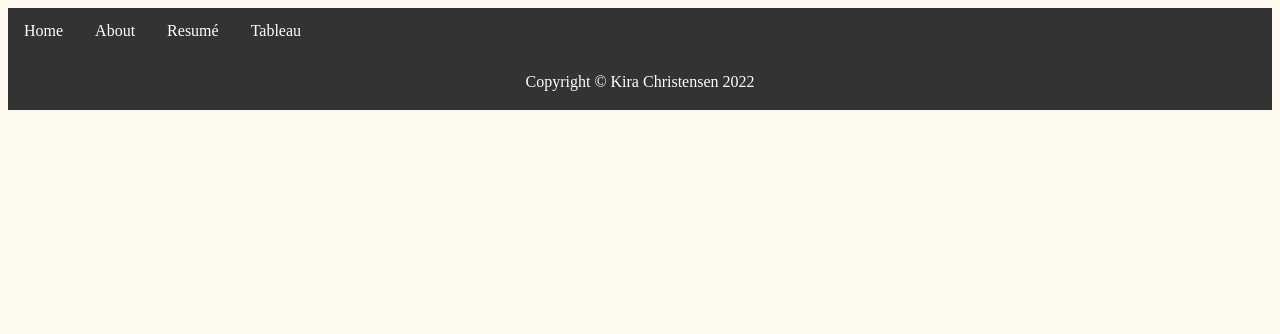
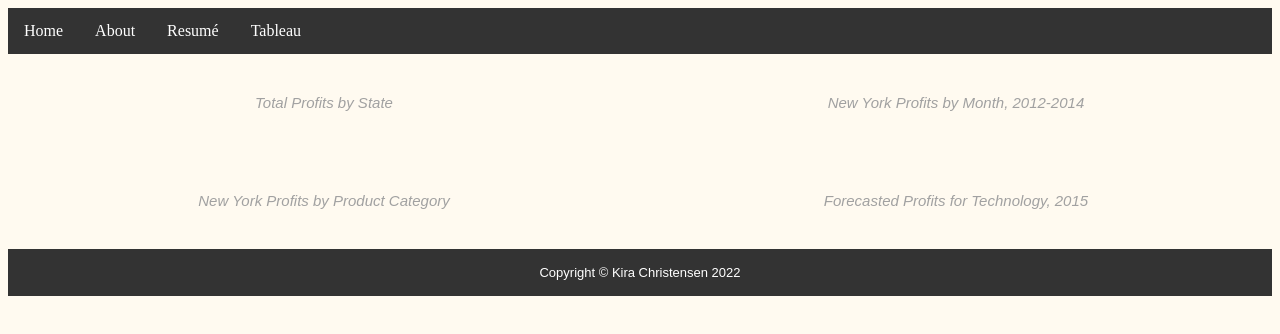
Before and after one commit to splashdragon/is201, a plain HTML site: page html/tableau.html in a window 1280 px wide. Drawn offline with Linux system fonts and the light colour scheme.

Commit message:
Add files via upload

```diff
--- a/html/tableau.html
+++ b/html/tableau.html
@@ -25,7 +25,9 @@
                 </div>
             </header>
             <!--main body-->
-            <div class="tableau-format">
+            <div>
+                <div class="row">
+                    <div class="column">
                         <!--tableau live graph 1-->
                         <div class='tableauPlaceholder' id='viz1650296686627' style='position: relative' >
                             <noscript>
@@ -53,6 +55,11 @@
                         vizElement.style.width='100%';vizElement.style.height=(divElement.offsetWidth*0.75)+'px';                    var scriptElement = document.createElement('script');                    scriptElement.src = 'https://public.tableau.com/javascripts/api/viz_v1.js';
                         vizElement.parentNode.insertBefore(scriptElement, vizElement);
                         </script>
+                        <p class="caption">
+                            Total Profits by State
+                        </p>
+                    </div>
+                    <div class="column">
                         <!--tableau live graph 2-->
                         <div class='tableauPlaceholder' id='viz1650323283093' style='position: relative'>
                             <noscript>
@@ -84,6 +91,13 @@
                             scriptElement.src = 'https://public.tableau.com/javascripts/api/viz_v1.js';
                             vizElement.parentNode.insertBefore(scriptElement, vizElement);
                         </script>
+                        <p class="caption">
+                            New York Profits by Month, 2012-2014
+                        </p>
+                    </div>
+                </div>
+                <div class="row">
+                    <div class="column">
                         <!--tableau live graph 3-->
                         <div class='tableauPlaceholder' id='viz1650323488232' style='position: relative'>
                             <noscript>
@@ -114,6 +128,11 @@
                             scriptElement.src = 'https://public.tableau.com/javascripts/api/viz_v1.js';
                             vizElement.parentNode.insertBefore(scriptElement, vizElement);
                         </script>
+                        <p class="caption">
+                            New York Profits by Product Category
+                        </p>
+                    </div>
+                    <div class="column">
                         <!--tableau live graph 4-->
                         <div class='tableauPlaceholder' id='viz1650324894938' style='position: relative'>
                             <noscript>
@@ -145,6 +164,11 @@
                             scriptElement.src = 'https://public.tableau.com/javascripts/api/viz_v1.js';
                             vizElement.parentNode.insertBefore(scriptElement, vizElement);
                         </script>
+                        <p class="caption">
+                            Forecasted Profits for Technology, 2015
+                        </p>
+                    </div>
+                </div>
             </div>
         </div>
             <!--footer-->
--- a/styles/bootstyles.css
+++ b/styles/bootstyles.css
@@ -31,7 +31,34 @@
   color: white;
 }
 
-.tableau-format{
-  max-height: 100%;
-  max-width: 100%;
+.column {
+  float: left;
+  width: 46%;
+  padding: 2%;
 }
+
+/* Clear floats after the columns */
+.row:after {
+  content: "";
+  display: table;
+  clear: both;
+}
+
+@media screen and (max-width: 600px) {
+  .column {
+    width: 100%;
+  }
+}
+
+.caption {
+  font-family: Arial, Helvetica, sans-serif;
+  text-align: center;
+  font-size: 15px;
+  font-style: italic;
+  color: rgb(161, 161, 161)
+}
+
+footer {
+  font-family: 'Arial Narrow Bold', sans-serif;
+  font-size: 13px;
+}
```
Lines whose indentation alone changed are shown as unchanged.
